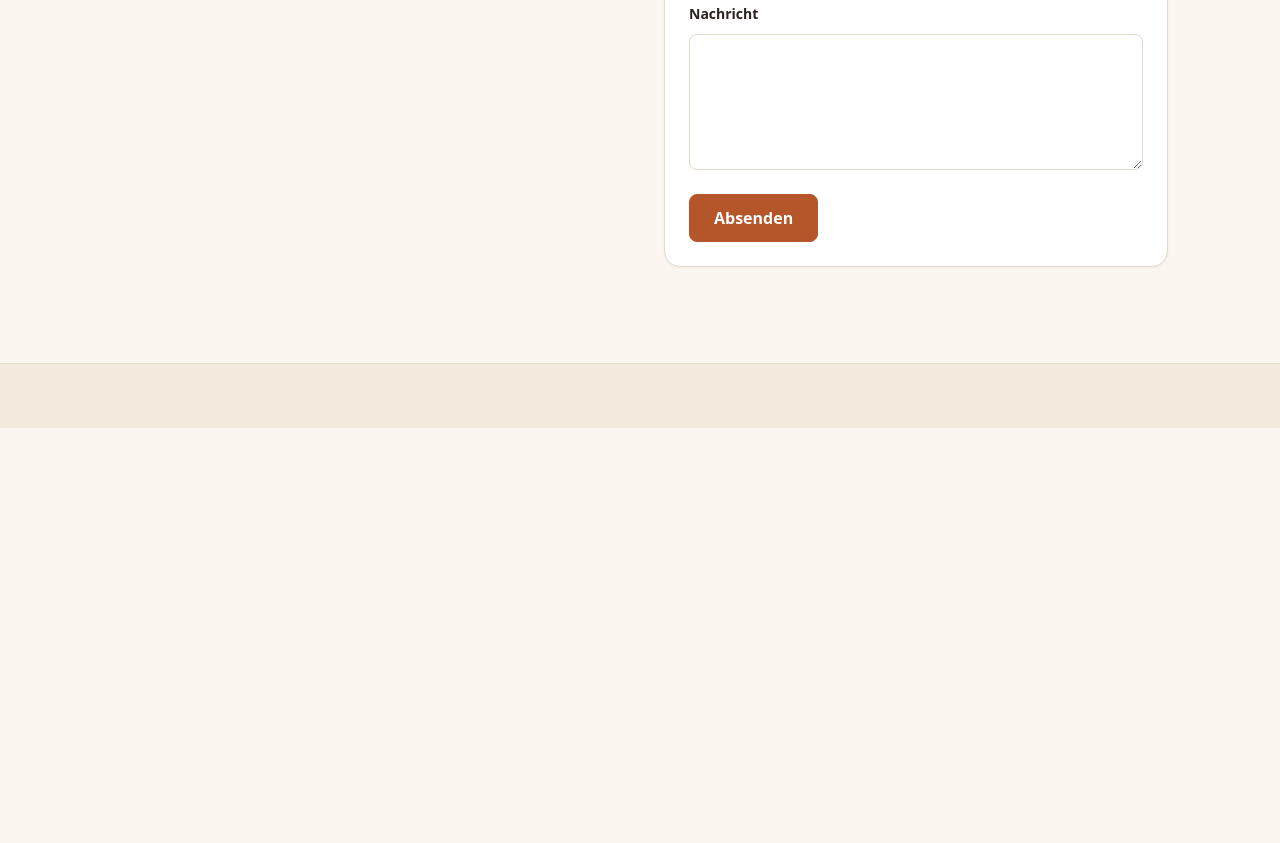
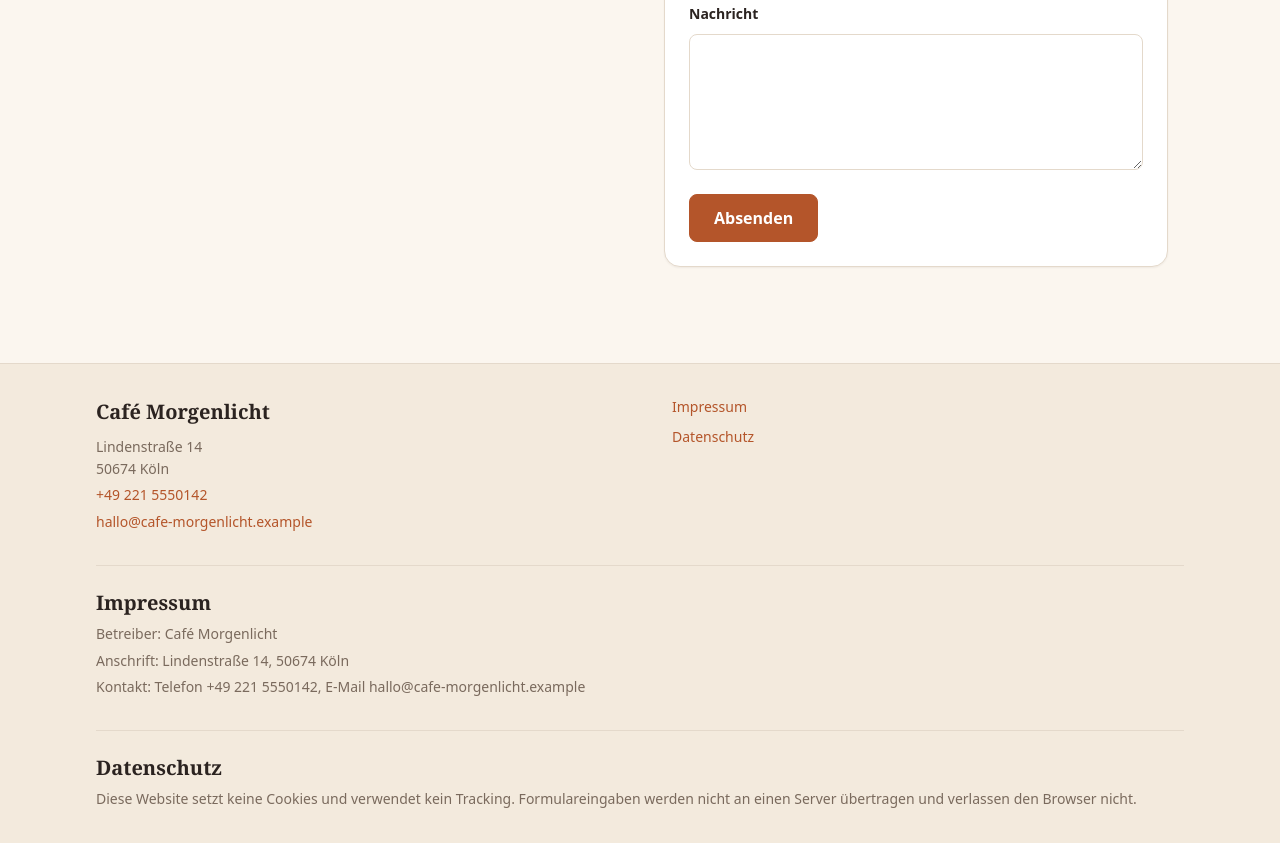
Before and after one commit to xRoyZ/e2e-website-nofigma-20261014-210634-b1f0, a website with bundled scripts: page index.html in a window 1280 px wide. Shown: the part 2081-2924 px from the top of the page. Before the commit the page ends 2509 px from the top, so only its background shows below. Built offline with nearby package versions, Linux system fonts and the light colour scheme.

Commit message:
Implement the footer with Impressum and privacy notice (#9)
Closes #4

Co-authored-by: office-crew <development@office-crew.dev>

```diff
--- a/css/footer.css
+++ b/css/footer.css
@@ -1,3 +1,85 @@
 /* Footer section styles.
-   Filled by the ticket "Implement the footer with Impressum and privacy notice".
-   Placeholder file for the skeleton ticket. */
+   Colours, spacing and radii come from DESIGN.md (tokens in styles.css).
+   The outer .site-footer background, border and padding live in styles.css;
+   this file lays out the contact columns, the legal nav and the two legal
+   blocks (Impressum, Datenschutz). */
+
+.footer__columns {
+  display: flex;
+  flex-direction: column;
+  gap: var(--space-3);
+}
+
+.footer__col {
+  min-width: 0;
+}
+
+.footer__brand {
+  font-family: var(--font-heading);
+  font-size: 20px;
+  font-weight: 600;
+  color: var(--color-fg);
+  margin-bottom: var(--space-1);
+}
+
+.footer__line {
+  margin-top: var(--space-0);
+}
+
+.footer__street,
+.footer__city {
+  display: block;
+}
+
+.footer__link {
+  color: var(--color-accent);
+  text-decoration: none;
+  transition: color 150ms ease;
+}
+
+.footer__link:hover,
+.footer__link:focus-visible {
+  text-decoration: underline;
+}
+
+.footer__links {
+  list-style: none;
+  margin: 0;
+  padding: 0;
+  display: flex;
+  flex-direction: column;
+  gap: var(--space-1);
+}
+
+.footer__legal {
+  margin-top: var(--space-4);
+  padding-top: var(--space-3);
+  border-top: 1px solid var(--color-border);
+}
+
+.footer__legal-heading {
+  font-size: 20px;
+  color: var(--color-fg);
+  margin-bottom: var(--space-1);
+}
+
+.footer__paragraph + .footer__paragraph {
+  margin-top: var(--space-0);
+}
+
+@media (min-width: 1024px) {
+  .footer__columns {
+    flex-direction: row;
+    gap: var(--space-6);
+  }
+
+  .footer__col {
+    flex: 1;
+  }
+}
+
+@media (prefers-reduced-motion: reduce) {
+  .footer__link {
+    transition: none;
+  }
+}
--- a/js/footer.js
+++ b/js/footer.js
@@ -1,8 +1,112 @@
 // Footer section.
-// Stub for the skeleton ticket: the module exports the agreed signature and
-// renders nothing. The footer ticket fills this body.
+//
+// Renders the café's contact details (address, phone, example contact
+// address), links to the Impressum and the privacy notice, and the two legal
+// blocks themselves. Every value comes from the shared SITE config and is
+// inserted as text (textContent) — no HTML injection, no external script, no
+// cookie, no storage.
+
+import { SITE } from "./site-config.js";
+
+function el(tag, className, text) {
+  const node = document.createElement(tag);
+  if (className) {
+    node.className = className;
+  }
+  if (text !== undefined && text !== null) {
+    node.textContent = text;
+  }
+  return node;
+}
+
+function addressLine() {
+  const p = el("p", "footer__line");
+  p.append(
+    el("span", "footer__street", SITE.address.street),
+    el("span", "footer__city", `${SITE.address.postalCode} ${SITE.address.city}`),
+  );
+  return p;
+}
+
+function contactLink(href, label) {
+  const a = el("a", "footer__link", label);
+  a.href = href;
+  return a;
+}
 
 export function initFooter(root) {
-  // Intentionally inert until the footer ticket implements it.
-  void root;
+  if (!root) {
+    return;
+  }
+  root.textContent = "";
+
+  const columns = el("div", "footer__columns");
+
+  const contactCol = el("div", "footer__col");
+  contactCol.append(el("p", "footer__brand", SITE.name));
+  contactCol.append(addressLine());
+
+  const phoneLine = el("p", "footer__line");
+  phoneLine.append(
+    contactLink(`tel:${SITE.phone.replace(/\s+/g, "")}`, SITE.phone),
+  );
+  contactCol.append(phoneLine);
+
+  const emailLine = el("p", "footer__line");
+  emailLine.append(contactLink(`mailto:${SITE.email}`, SITE.email));
+  contactCol.append(emailLine);
+
+  const legalCol = el("div", "footer__col");
+  const legalNav = el("nav", "footer__nav");
+  legalNav.setAttribute("aria-label", "Rechtliche Hinweise");
+  const legalList = el("ul", "footer__links");
+  for (const [target, label] of [
+    ["#impressum", "Impressum"],
+    ["#datenschutz", "Datenschutz"],
+  ]) {
+    const li = document.createElement("li");
+    const a = el("a", "footer__link", label);
+    a.href = target;
+    li.append(a);
+    legalList.append(li);
+  }
+  legalNav.append(legalList);
+  legalCol.append(legalNav);
+
+  columns.append(contactCol, legalCol);
+  root.append(columns);
+
+  const impressum = el("section", "footer__legal");
+  impressum.id = "impressum";
+  impressum.append(el("h2", "footer__legal-heading", "Impressum"));
+  impressum.append(el("p", "footer__paragraph", `Betreiber: ${SITE.name}`));
+  impressum.append(
+    el(
+      "p",
+      "footer__paragraph",
+      `Anschrift: ${SITE.address.street}, ${SITE.address.postalCode} ${SITE.address.city}`,
+    ),
+  );
+  impressum.append(
+    el(
+      "p",
+      "footer__paragraph",
+      `Kontakt: Telefon ${SITE.phone}, E-Mail ${SITE.email}`,
+    ),
+  );
+  root.append(impressum);
+
+  const datenschutz = el("section", "footer__legal");
+  datenschutz.id = "datenschutz";
+  datenschutz.append(el("h2", "footer__legal-heading", "Datenschutz"));
+  datenschutz.append(
+    el(
+      "p",
+      "footer__paragraph",
+      "Diese Website setzt keine Cookies und verwendet kein Tracking. " +
+        "Formulareingaben werden nicht an einen Server übertragen und " +
+        "verlassen den Browser nicht.",
+    ),
+  );
+  root.append(datenschutz);
 }
```
Also changed, not shown: tests/footer.test.mjs (added, +127 -0 lines).
